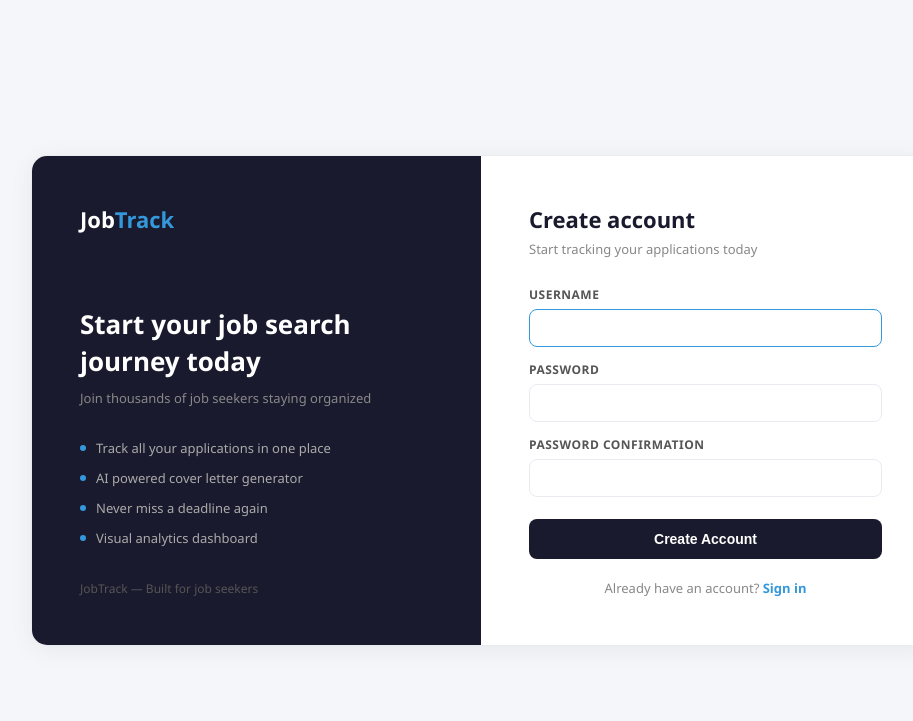
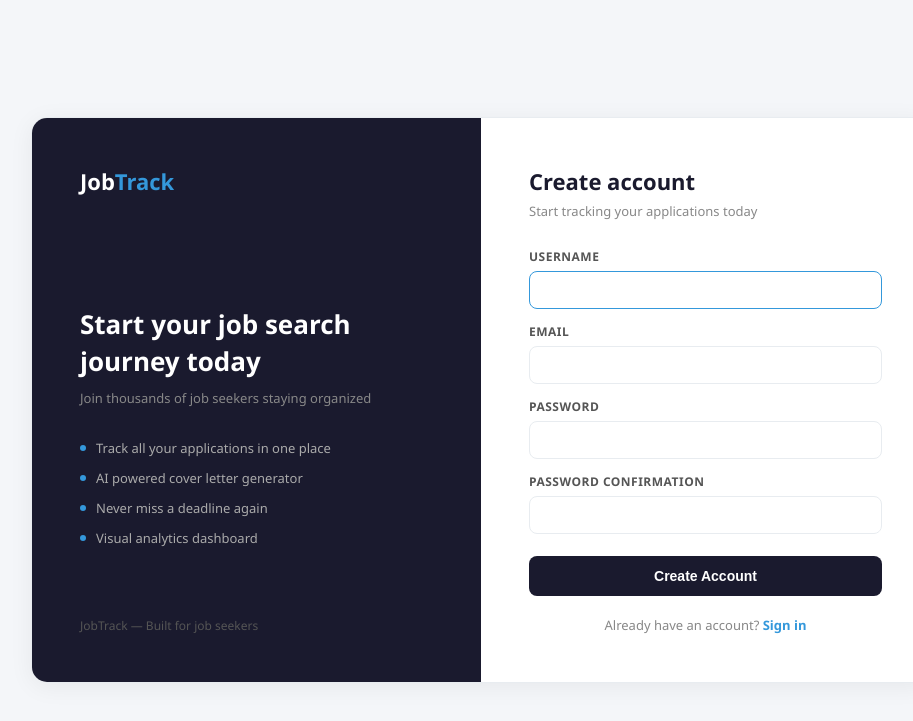
Before and after one commit to UshodCh/job-application-tracker, a Django app: page / in a window 1280 px wide. Shown: the top 721 px of the page, without its empty margins (159-1072 px from the left). Run offline with Django 5.2, Linux system fonts and the light colour scheme.

Commit message:
Add email functionality

```diff
--- a/app/forms.py
+++ b/app/forms.py
@@ -1,6 +1,18 @@
 from django import forms
 from .models import jobappli,Profile
+from django.contrib.auth.models import User
+from django.contrib.auth.forms import UserCreationForm
 
+class CustomRegisterForm(UserCreationForm):
+    email = forms.EmailField(required=True)
+    class Meta:
+        model = User
+        fields = ["username", "email", "password1", "password2"]
+    def clean_email(self):
+        email = self.cleaned_data.get("email")
+        if User.objects.filter(email=email).exists():
+            raise forms.ValidationError("This email is already registered!")
+        return email
 class jobappliform(forms.ModelForm):
     class Meta:
         model=jobappli
--- a/app/templates/applist.html
+++ b/app/templates/applist.html
@@ -124,7 +124,7 @@ tr.overdue:hover td { background: #fee8e8; }
 <body>
 
 <nav class="navbar">
-    <div class="logo">Job<span>Tracker</span></div>
+    <div class="logo">Job<span>Track</span></div>
     <div class="nav-links">
         <a href="{% url 'dashboard' %}" class="nav-btn">Dashboard</a>
         <a href="{% url 'applist' %}" class="nav-btn active">Applications</a>
--- a/app/templates/dashboard.html
+++ b/app/templates/dashboard.html
@@ -95,7 +95,7 @@ body { font-family: 'Segoe UI', sans-serif; background: #f4f6f9; color: #1a1a2e;
 <body>
 
 <nav class="navbar">
-    <div class="logo">Job<span>Tracker</span></div>
+    <div class="logo">Job<span>Track</span></div>
     <div class="nav-links">
         <a href="{% url 'dashboard' %}" class="nav-btn active">Dashboard</a>
         <a href="{% url 'applist' %}" class="nav-btn">Applications</a>
--- a/app/views.py
+++ b/app/views.py
@@ -1,9 +1,11 @@
 from django.shortcuts import render,redirect
 from django.contrib.auth import login, logout, authenticate
-from django.contrib.auth.forms import UserCreationForm
+from .forms import jobappliform, ProfileForm, CustomRegisterForm
 from django.contrib.auth.decorators import login_required
+from django.core.mail import send_mail
 from django.db.models import Count,Q
 from datetime import date
+from django.core.mail import send_mail
 from .models import jobappli,Profile
 from .forms import jobappliform,ProfileForm
 from google import genai
@@ -14,11 +16,32 @@ load_dotenv()
 client = genai.Client(api_key=os.getenv("AIzaSyDQC3rOu1zTj1PkzBeG0f345KE_qh0h_Y8"))
 # Create your views here.
 def register(request):
-    form=UserCreationForm()
+    form=CustomRegisterForm()
     if request.method=="POST":
-        form=UserCreationForm(request.POST)
+        form=CustomRegisterForm(request.POST)
         if form.is_valid():
             user=form.save()
+            email = form.cleaned_data.get("email")
+            send_mail(
+                subject="Welcome to JobTrack! 🎉",
+                message=f"""Hi {user.username},
+
+                Welcome to JobTrack! Your account has been successfully created.
+
+                Here's what you can do now:
+                - Track your job applications
+                - Generate AI-powered cover letters
+                - Never miss a deadline
+
+                Visit your dashboard: https://job-application-tracker-gcbo.onrender.com/dashboard/
+
+                Best regards,
+                The JobTrack Team
+                """,
+                from_email="JobTrack <noreply.jobtracker111@gmail.com>",
+                recipient_list=[email],
+                fail_silently=False,
+                )
             login(request,user)
             return redirect("dashboard")
     return render(request,'register.html',{"form":form})
```
Also changed, not shown: proj/settings.py (+10 -1 lines).
